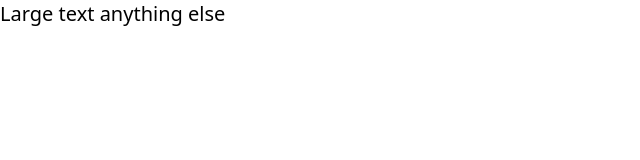
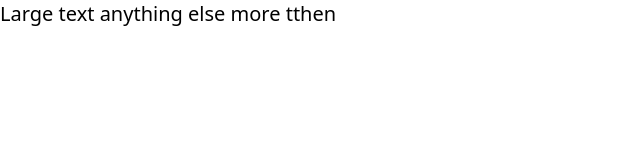
Before and after one commit to Abubakar3007/tailwind-host, a website: page index.html in a window 1280 px wide. Shown: the whole page, without its empty margins (0-640 px from the left). Drawn offline with Linux system fonts and the light colour scheme.

Commit message:
Updated homepage structure

```diff
--- a/index.html
+++ b/index.html
@@ -9,7 +9,7 @@
 </head>
 
 <body>
-    <h1 class="text-xl">Large text anything else</h1>
+    <h1 class="text-xl">Large text anything else more tthen</h1>
 </body>
 
 </html>
```
